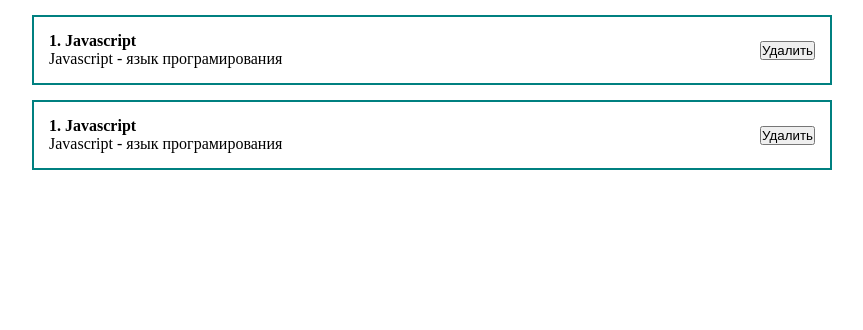
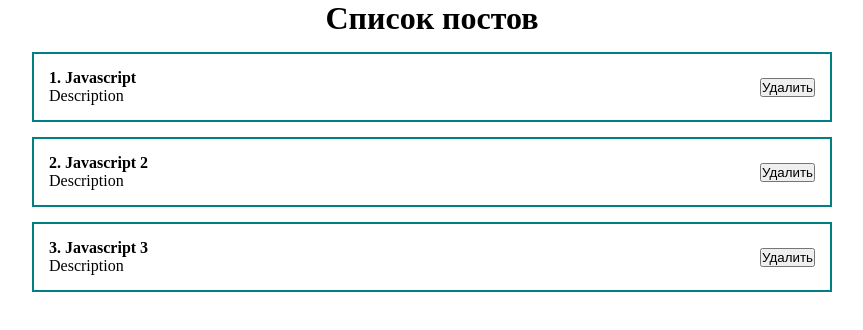
Before and after one commit to VVerkin/react-fund-course, a React (Create React App) app: page / in a window 1280 px wide. Shown: the top 330 px of the page, without its empty margins (208-1071 px from the left). Built offline with nearby package versions, Linux system fonts and the light colour scheme.

Commit message:
добавляет компонент списка постов

```diff
--- a/src/App.js
+++ b/src/App.js
@@ -3,14 +3,19 @@ import Counter from './components/Counter';
 import ClassCounter from './components/ClassCounter';
 import './styles/App.css';
 import PostItem from './components/PostItem';
+import PostList from './components/PostList';
 
 function App() {
-  const [value, setValue] = useState('Текст в инпуте')
+
+  const [posts, setProps] = useState([
+    {id: 1, title: 'Javascript', body: 'Description'},
+    {id: 2, title: 'Javascript 2', body: 'Description'},
+    {id: 3, title: 'Javascript 3', body: 'Description'},
+  ]);
 
   return (
     <div className="App">
-      <PostItem />
-      <PostItem />
+      <PostList posts={posts} />
     </div>
   );
 }
--- a/src/components/PostItem.jsx
+++ b/src/components/PostItem.jsx
@@ -1,12 +1,12 @@
 import React from 'react';
 
-const PostItem = () => {
+const PostItem = (props) => {
   return (
     <div className="post">
         <div clssName="post__content">
-          <strong>1. Javascript</strong>
+          <strong>{props.post.id}. {props.post.title}</strong>
           <div>
-            Javascript - язык програмирования
+            {props.post.body}
           </div>
         </div>
         <div className="post__btns">
--- /dev/null
+++ b/src/components/PostList.jsx
@@ -0,0 +1,17 @@
+import React from 'react';
+import PostItem from './PostItem';
+
+const PostList = ({posts}) => {
+  return (
+    <div>
+      <h1 style={{textAlign: 'center'}}>
+        Список постов
+      </h1>
+      {posts.map(post =>
+        <PostItem post={post} key={post.id}/>
+      )}
+    </div>
+  );
+};
+
+export default PostList;
```
